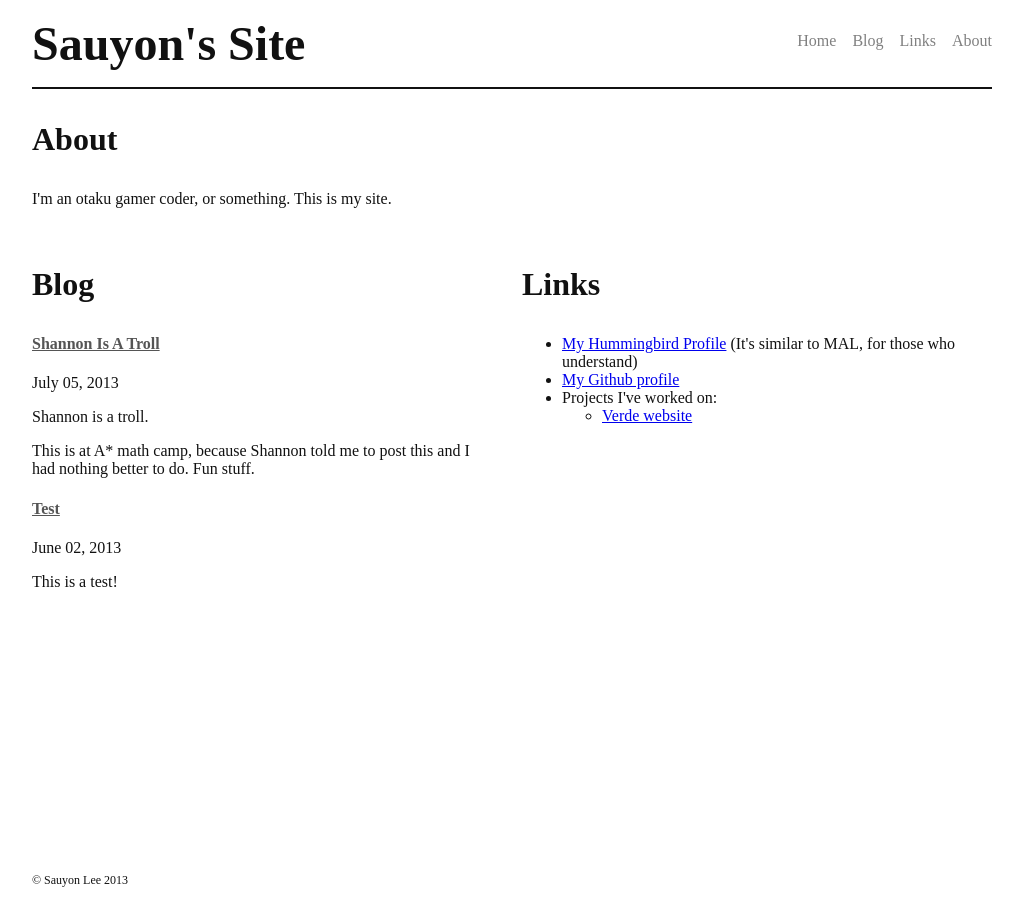
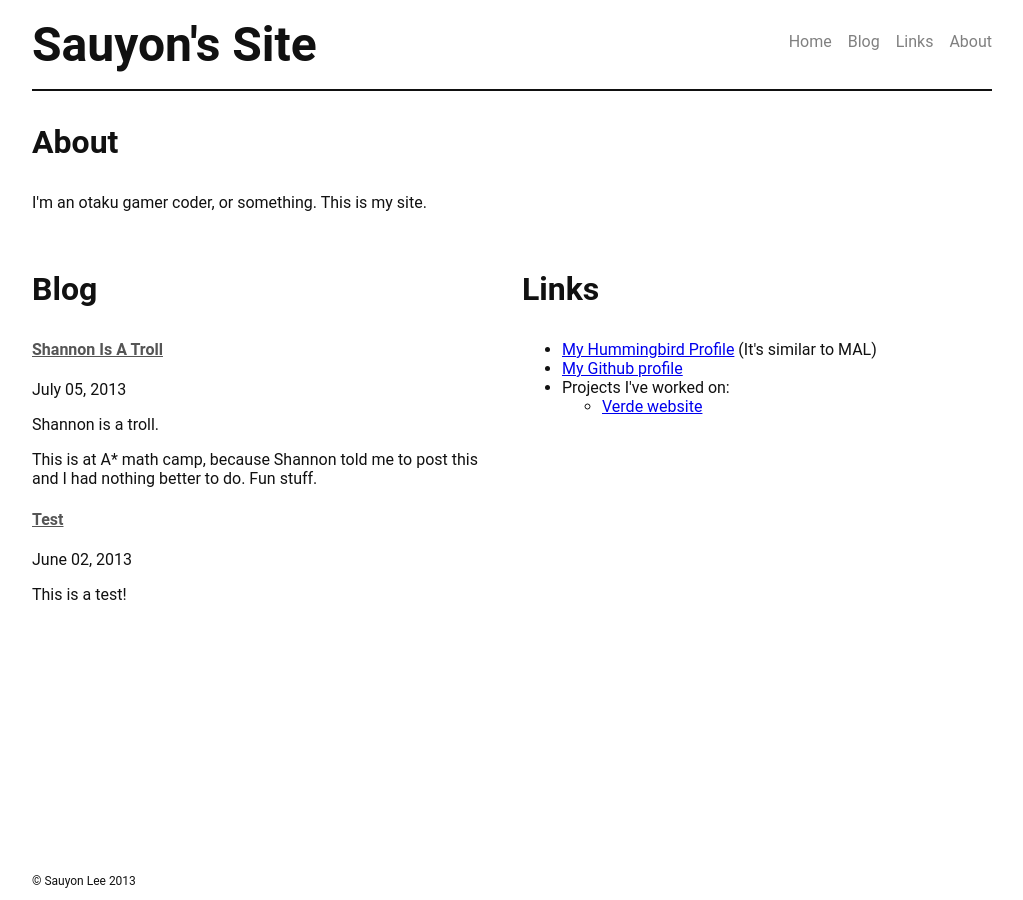
Before and after one commit to sauyon/sauyon.github.io, a Jekyll site: the page built from index.html, in a window 1280 px wide. Shown: the whole page, without its empty margins (128-1151 px from the left). Built offline with Jekyll 4.4.1, drawn with Linux system fonts in a browser that asks for light colours.

Commit message:
better fonts

```diff
--- a/css/style.css
+++ b/css/style.css
@@ -20,6 +20,7 @@ body {
 	width: 960px;
 	margin: 0 auto;
 	color: #111;
+	font: 1em Roboto, arial, sans-serif;
 }
 
 #wrapper {
--- a/index.html
+++ b/index.html
@@ -25,7 +25,7 @@ layout: default
 <section class="main-links">
   <h3>Links</h3>
   <ul>
-    <li><a href="http://hummingbird.me/users/4890-sauyon">My Hummingbird Profile</a> (It's similar to MAL, for those who understand)</li>
+    <li><a href="http://hummingbird.me/users/4890-sauyon">My Hummingbird Profile</a> (It's similar to MAL)</li>
     <li><a href="https://github.com/Sauyon">My Github profile</a></li>
     <li>Projects I've worked on:
       <ul>
```
